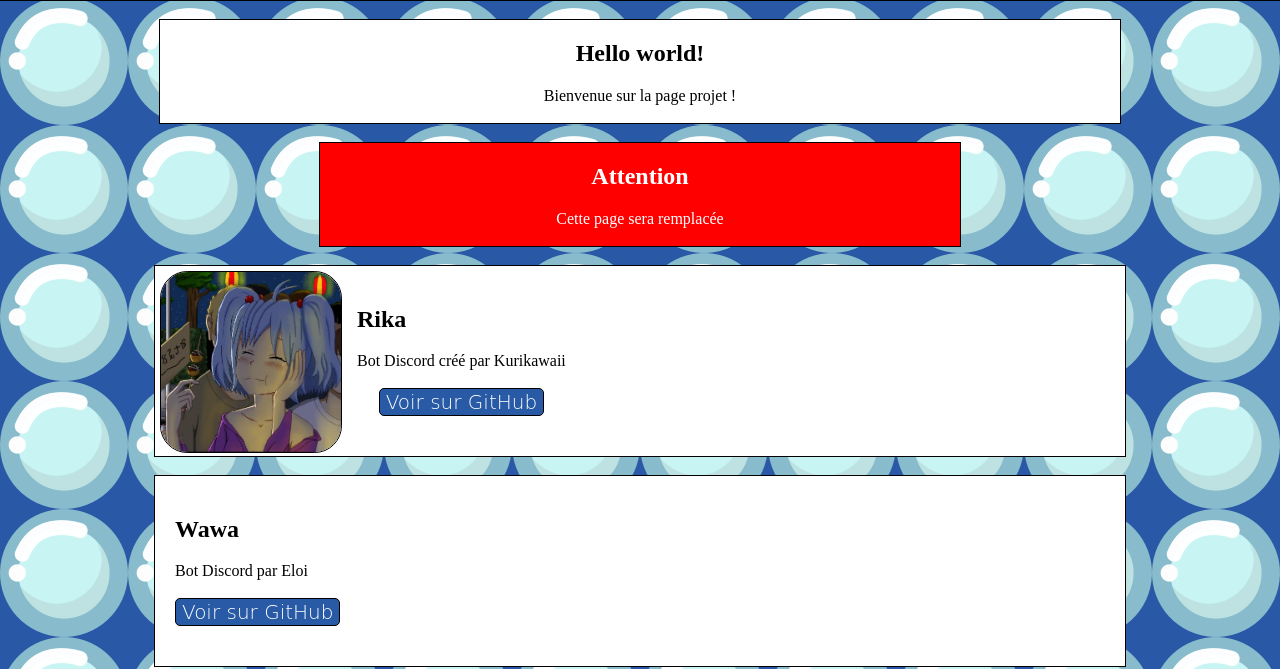
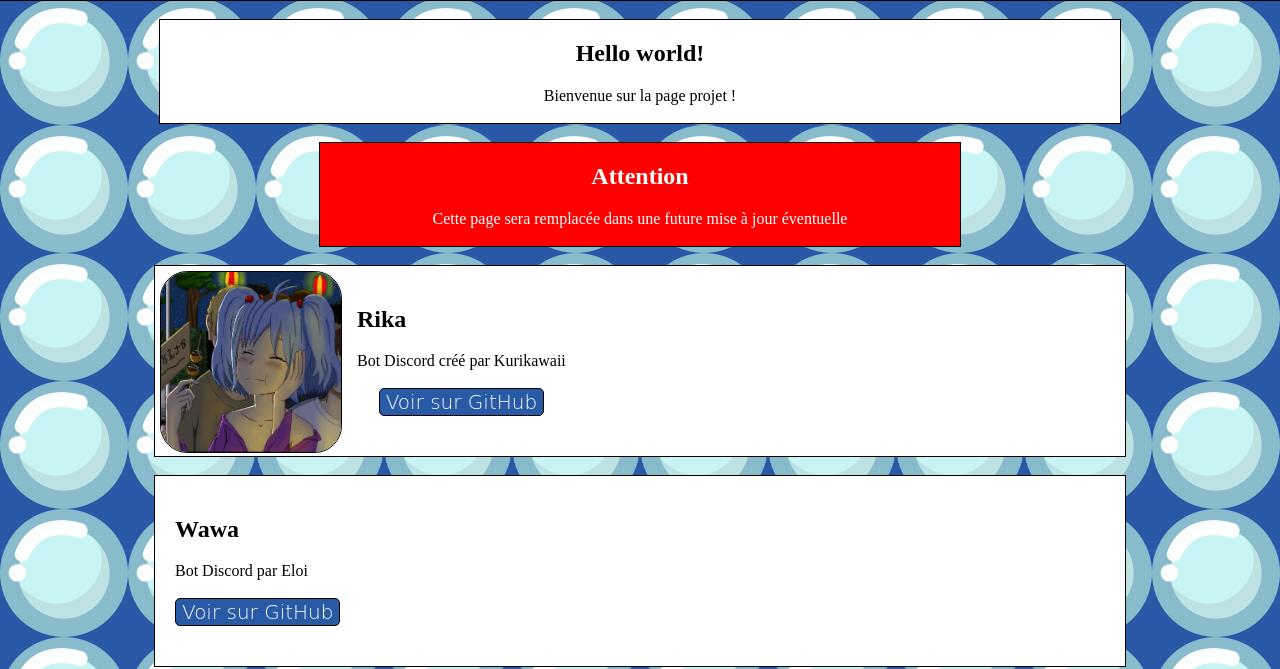
Before and after one commit to AquaReborn/website, a plain HTML site: page projects/projects.html in a window 1280 px wide. Shown: the part 131-800 px from the top of the page. Drawn offline with Linux system fonts and the light colour scheme; a web font is replaced by a local one.

Commit message:
wip project

```diff
--- a/projects/projects.html
+++ b/projects/projects.html
@@ -24,7 +24,7 @@
         <br>
         <section id="warn">
             <h2>Attention</h2>
-            <p>Cette page sera remplacée</p>
+            <p>Cette page sera remplacée dans une future mise à jour éventuelle</p>
             <br>
         </section>
         <br>
```
